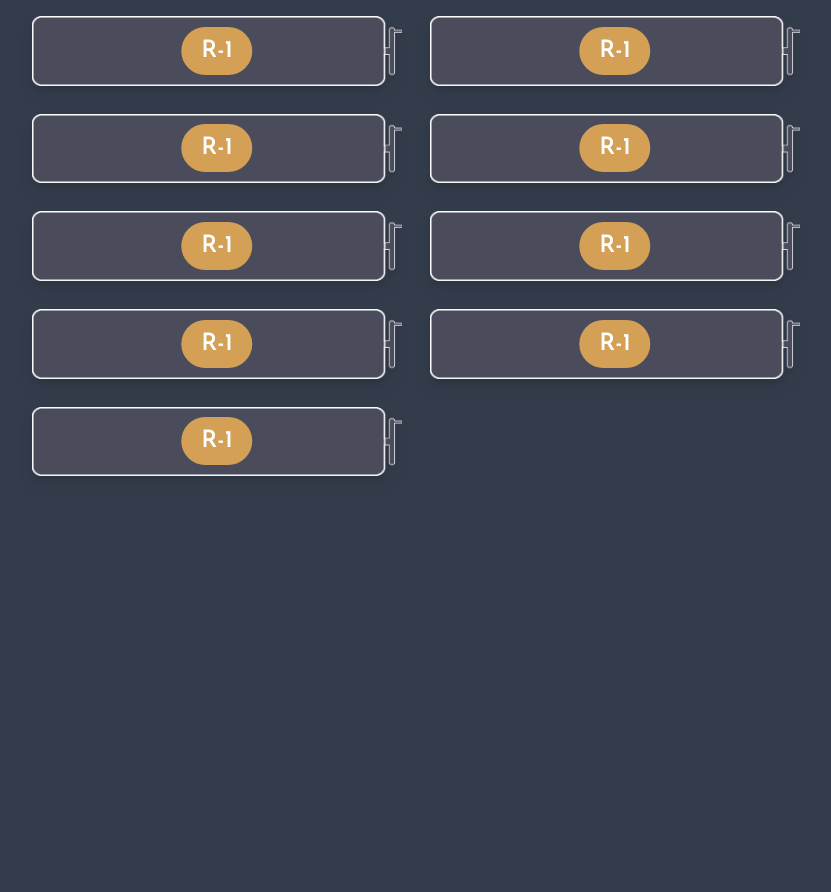
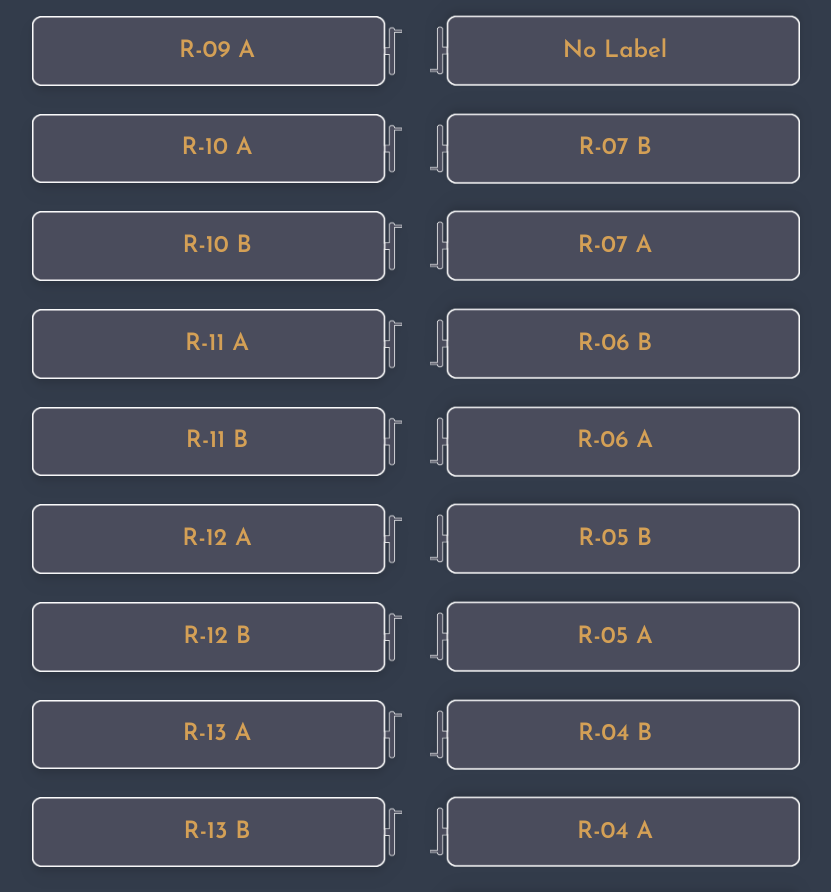
Before and after one commit to naufudge/records-room-inventory, a Next.js app: page / in a window 1280 px wide. Shown: the part 180-1072 px from the top of the page, without its empty margins (224-1055 px from the left). Before the commit the page ends 800 px from the top, so only its background shows below. Built offline with nearby package versions, Linux system fonts and the light colour scheme.

Commit message:
mapped all racks into the layout

```diff
--- a/src/app/layout.js
+++ b/src/app/layout.js
@@ -11,7 +11,7 @@ const josefin_bold = Josefin_Sans({ weight: "600", subsets: ['latin'] })
 
 export const metadata = {
   title: 'Records Room Inventory',
-  description: 'Generated by create next app',
+  description: '',
 }
 
 export default function RootLayout({ children }) {
--- a/src/app/page.js
+++ b/src/app/page.js
@@ -2,139 +2,78 @@
 
 import Image from "next/image"
 import rack from "../../public/assets/border-rack-light.png"
-import { useEffect, useState } from "react"
+import { useState } from "react"
 import Popup from "@/components/Popup";
 
 export default function Home() {
   const [down, setDown] = useState(false)
-  const [move, setMove] = useState('')
+  const [rackDetail, setRackDetail] = useState('')
   const [popup, showPopup] = useState(false)
 
+  const rack_list = [
+    ["R-09 A", "No Label"],
+    ["R-10 A", "R-07 B"],
+    ["R-10 B", "R-07 A"],
+    ["R-11 A", "R-06 B"],
+    ["R-11 B", "R-06 A"],
+    ["R-12 A", "R-05 B"],
+    ["R-12 B", "R-05 A"],
+    ["R-13 A", "R-04 B"],
+    ["R-13 B", "R-04 A"],
+    ["R-14 A", "R-03 B"],
+    ["R-14 B", "R-03 A"],
+    ["R-15 A", "R-02 B"],
+    ["R-15 B", "R-02 A"],
+    ["R-16 A", "R-01 A"],
+    ["R-16 B", ""],
+    ["R-17 A", ""],
+    ["R-17 B", ""],
+    ["R-18 A", ""],
+    ["R-18 B", ""],
+    ["R-19 A", ""],
+  ]
+
   const RackParentCss = "relative hover:scale-110 hover:cursor-pointer transition-all duration-300"
-  // const RackCss = "rack static mx-auto my-auto hover:cursor-pointer transition-all duration-300"
   const RackCss = "rack static mx-auto my-auto drop-shadow-lg"
-  const rackMovement = "translate-y-[250px] mb-[250px]"
-  const labelCss = "absolute px-2 lg:px-5 lg:py-2 rounded-full bg-[#D4A056] -translate-x-1/2 -translate-y-1/2 top-1/2 left-1/2 text-white text-sm md:text-2xl font-semibold z-20"
+  const labelCss = "absolute px-2 lg:px-5 lg:py-2 rounded-full bg- -translate-x-1/2 -translate-y-1/2 top-1/2 left-1/2 text-[#D4A056] text-sm md:text-2xl font-semibold z-20"
 
-  const handleMovement = (e) => {
-    setDown(!down)
-    if (!document.getElementById(e.target.id).className.includes(rackMovement)) {
-      document.getElementById(e.target.id).className = `${RackCss} ${rackMovement}`
-      setMove(rackMovement)
-    } else {
-      document.getElementById(e.target.id).className = RackCss
-      setMove('')
-    }
-  }
 
-  const handlePopup = () => {
+  const handlePopup = (detail) => {
     showPopup(!popup)
+    setRackDetail(detail)
   }
 
   return (
-    <div className="mt-10">
-      <div className="relative grid grid-cols-2 gap-7 justify-center place-items-center mx-auto lg:w-3/5 w-11/12 opacity">
-      <div id="1" className={RackParentCss} onClick={() => handlePopup()}>
-        <div className={labelCss}>R-1</div>
+    <div className="my-10">
+      <div className="relative grid grid-cols-1 gap-7 justify-center place-items-center mx-auto lg:w-3/5 w-11/12 opacity">
+      {
+        rack_list.map((item, index) => (
+          <div key={index} className="grid grid-cols-2 gap-7">
+            <div id="1" className={RackParentCss} onClick={() => handlePopup(item[0])}>
+              <div className={labelCss}>{item[0]}</div>
               <Image
-        id="rack-1"
+              id={index}
               src={rack}
               alt="rack"
               className={RackCss}
               />
             </div>
 
-      <div className={RackParentCss}>
-        <div className={labelCss}>R-1</div>
+            {item[1] != "" ?
+              <div className={RackParentCss} onClick={() => handlePopup(item[1])}>
+                <div className={labelCss}>{item[1]}</div>
                 <Image
-        id="rack-2"
+                id={index}
                 src={rack}
                 alt="rack"
-        className={RackCss}
-        onClick={() => handlePopup()}
+                className={`${RackCss} rotate-180`}
                 />
               </div>
-
-      <div className={RackParentCss}>
-        <div className={labelCss}>R-1</div>
-        <Image
-        id="rack-3"
-        src={rack}
-        alt="rack"
-        className={RackCss}
-        onClick={() => handlePopup()}
-        />
+            : null }
           </div>
-
-      <div className={RackParentCss}>
-        <div className={labelCss}>R-1</div>
-        <Image
-        id="rack-4"
-        src={rack}
-        alt="rack"
-        className={RackCss}
-        onClick={() => handlePopup()}
-        />
-      </div>
-
-      <div className={RackParentCss}>
-        <div className={labelCss}>R-1</div>
-        <Image
-        id="rack-5"
-        src={rack}
-        alt="rack"
-        className={RackCss}
-        onClick={() => handlePopup()}
-        />
-      </div>
-
-      <div className={RackParentCss}>
-        <div className={labelCss}>R-1</div>
-        <Image
-        id="rack-6"
-        src={rack}
-        alt="rack"
-        className={RackCss}
-        onClick={() => handlePopup()}
-        />
-      </div>
-
-      <div className={RackParentCss}>
-        <div className={labelCss}>R-1</div>
-        <Image
-        id="rack-7"
-        src={rack}
-        alt="rack"
-        className={RackCss}
-        onClick={() => handlePopup()}
-        />
-      </div>
-
-      <div className={RackParentCss}>
-        <div className={labelCss}>R-1</div>
-        <Image
-        id="rack-8"
-        src={rack}
-        alt="rack"
-        className={RackCss}
-        onClick={() => handlePopup()}
-        />
-      </div>
-
-      <div className={RackParentCss}>
-        <div className={labelCss}>R-1</div>
-        <Image
-        id="rack-9"
-        src={rack}
-        alt="rack"
-        className={RackCss}
-        onClick={() => handlePopup()}
-        />
-      </div>
-
-
-
-      <Popup show={popup} close={showPopup} />
+        ))
+      }
+      <Popup show={popup} close={showPopup} rackName={rackDetail}  />
       </div>
     </div>
   )
--- a/src/components/Popup.jsx
+++ b/src/components/Popup.jsx
@@ -1,6 +1,6 @@
 
 
-const Popup = ({ show, close }) => {
+const Popup = ({ show, close, rackName }) => {
     if (!show) return null;
 
     const handlePopupClose = (e) => { if (e.target.id === "popup") close(false) }
@@ -10,10 +10,10 @@ const Popup = ({ show, close }) => {
         <div
         id='popup'
         onClick={(e) => handlePopupClose(e)}
-        className='blurry-bg fixed inset-0 bg-gray-200 bg-opacity-30 backdrop-blur-md flex justify-center items-center z-50'>
-            <div className="bg-[#333C4B] px-11 py-6 rounded-lg drop-shadow-md text-center flex flex-col gap-2 pop-up">
+        className='blurry-bg fixed inset-0 bg-black bg-opacity-30 backdrop-blur-md flex justify-center items-center z-50'>
+            <div className="bg-[#333C4B] px-11 py-6 rounded-lg drop-shadow-lg text-center flex flex-col gap-2 pop-up">
                 <div>
-                    <h1 className="font-bold text-xl text-[#D4A056]">Details</h1>
+                    <h1 className="font-bold text-xl text-[#D4A056]">{rackName}</h1>
                     <span className="my-3 mx-4 px-2 py-0 right-0 top-0 translate-x-1 rounded-full bg-[#333C4B] text-white text-lg absolute hover:cursor-pointer hover:bg-[#4A4C5C]"
                     onClick={() => close(false)}
                     >x</span>
```
Lines whose indentation alone changed are shown as unchanged.
